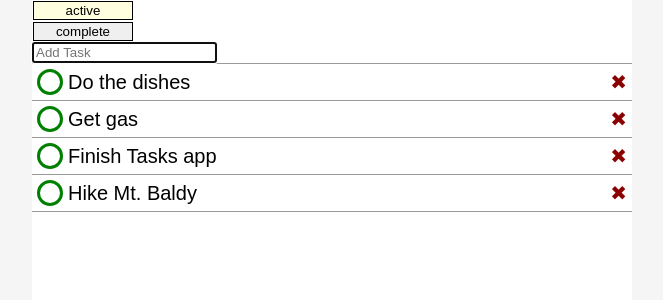
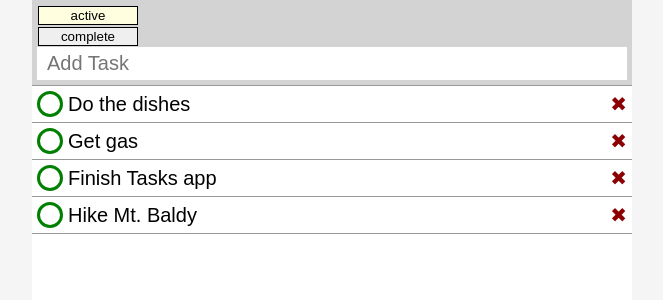
Before and after one commit to sequoian/tasks, a React (Create React App) app: page / in a window 1280 px wide. Shown: the top 300 px of the page, without its empty margins (308-971 px from the left). Built offline with nearby package versions, Linux system fonts and the light colour scheme; the HTML template or start-up script is replaced by a standard one.

Commit message:
styled task input

```diff
--- a/src/App.css
+++ b/src/App.css
@@ -1,5 +1,5 @@
 *,
-*::before
+*::before,
 *::after {
   box-sizing: border-box;
 }
@@ -33,3 +33,20 @@ body {
 button.selected {
   background-color: lightyellow;
 }
+
+.new-task {
+  font-size: 20px;
+  width: 100%;
+  border: none;
+  padding: 5px 10px;
+  margin: auto;
+}
+
+.new-task:focus {
+  outline: none;
+}
+
+header {
+  background-color: lightgray;
+  padding: 5px;
+}
--- a/src/App.js
+++ b/src/App.js
@@ -91,11 +91,13 @@ class App extends Component {
   render() {
     return (
       <div className="App">
-        <Nav onNavClick={this.handlePageChange} selected={this.state.currentPage} />
-        <form onSubmit={this.handleSubmit}>
-          <input type="text"  placeholder="Add Task" autoFocus={true}
-          onChange={this.handleTextChange} value={this.state.text} />
-        </form>
+        <header>
+          <Nav onNavClick={this.handlePageChange} selected={this.state.currentPage} />
+          <form onSubmit={this.handleSubmit}>
+            <input type="text"  placeholder="Add Task" autoFocus={true} className="new-task"
+            onChange={this.handleTextChange} value={this.state.text} />
+          </form>
+        </header>
         <Main page={this.state.currentPage} tasks={this.state.tasks}
         toggleComplete={this.toggleComplete} deleteTask={this.deleteTask} />
       </div>
```
